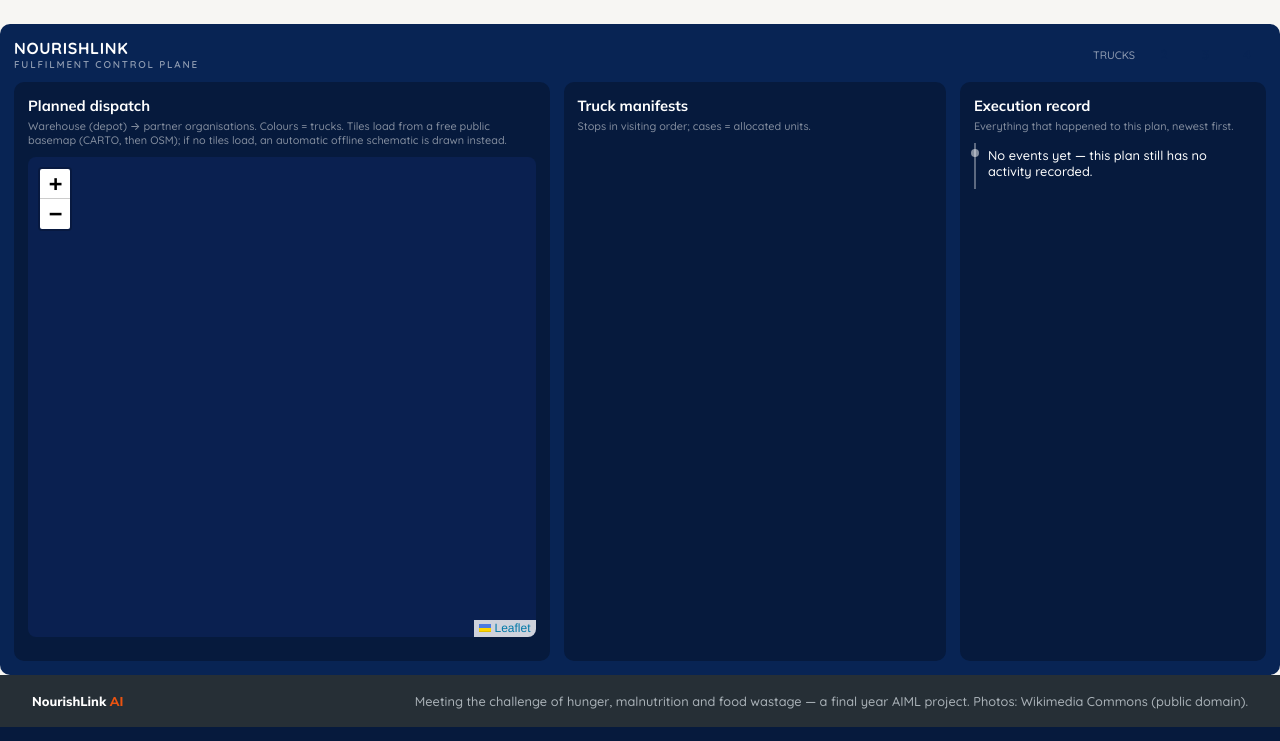
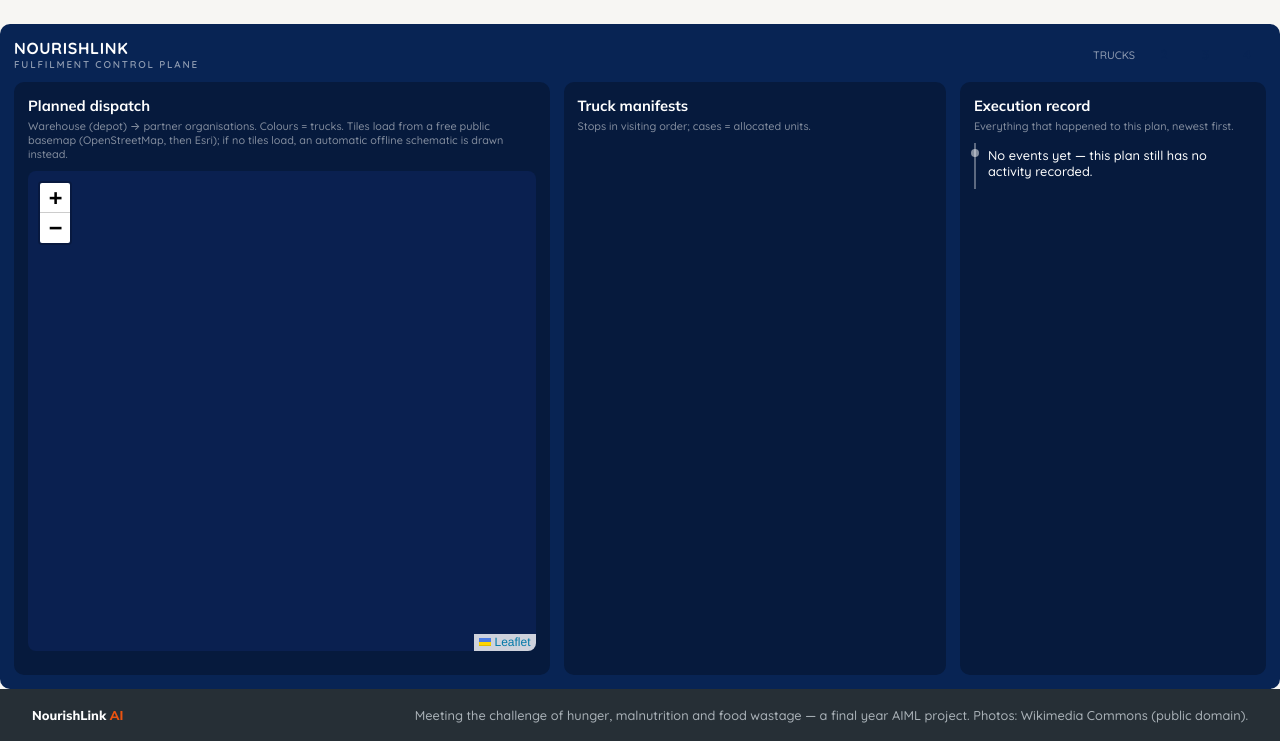
Before and after one commit to rachana192837/NourishLink-AI, a Django app: template templates/core/plan_dispatch.html in a window 1280 px wide. Shown: the part 151-892 px from the top of the page. Run offline with Django 5.2, Linux system fonts and the light colour scheme; the template is opened without the code that fills it, so the values that code supplies are empty.

Commit message:
Dispatch map: OSM -> Esri keyless tile chain (CARTO now watermarks without API key)

```diff
--- a/templates/core/plan_dispatch.html
+++ b/templates/core/plan_dispatch.html
@@ -157,8 +157,8 @@
     <div class="panel">
       <h3>Planned dispatch</h3>
       <div class="hint">Warehouse (depot) → partner organisations. Colours = trucks.
-        Tiles load from a free public basemap (CARTO, then OSM); if no tiles
-        load, an automatic offline schematic is drawn instead.</div>
+        Tiles load from a free public basemap (OpenStreetMap, then Esri); if no
+        tiles load, an automatic offline schematic is drawn instead.</div>
       <div id="dispatchMap"></div>
       <a id="mapRetry" href="javascript:location.reload()"
          class="btn btn-primary btn-sm no-print"
@@ -304,15 +304,16 @@ document.addEventListener('DOMContentLoaded', function () {
   }
 
   function drawLeaflet() {
-    // Free public basemaps: CARTO first (permissive, verified reliable),
-    // OSM last (rate-limits/blocks some traffic). A provider is only
-    // abandoned when it loads ZERO tiles (3+ errors); the schematic is
-    // the last resort and always offers a manual retry.
+    // Keyless public basemaps: OSM first, Esri world tiles second.
+    // (CARTO dropped keyless access — serves "API KEY REQUIRED"
+    // watermark tiles; Wikimedia 403s external usage.) A provider is
+    // only abandoned when it loads ZERO tiles (3+ errors); the
+    // schematic is the last resort and always offers a manual retry.
     var PROVIDERS = [
-      { url: 'https://{s}.basemaps.cartocdn.com/rastertiles/voyager/{z}/{x}/{y}.png',
-        attribution: '&copy; OpenStreetMap contributors &copy; CARTO' },
       { url: 'https://tile.openstreetmap.org/{z}/{x}/{y}.png',
         attribution: '&copy; OpenStreetMap contributors' },
+      { url: 'https://server.arcgisonline.com/ArcGIS/rest/services/World_Street_Map/MapServer/tile/{z}/{y}/{x}',
+        attribution: 'Tiles &copy; Esri — Source: Esri, Maxar, Earthstar Geographics' },
     ];
 
     var map = L.map('dispatchMap', { scrollWheelZoom: true });
```
